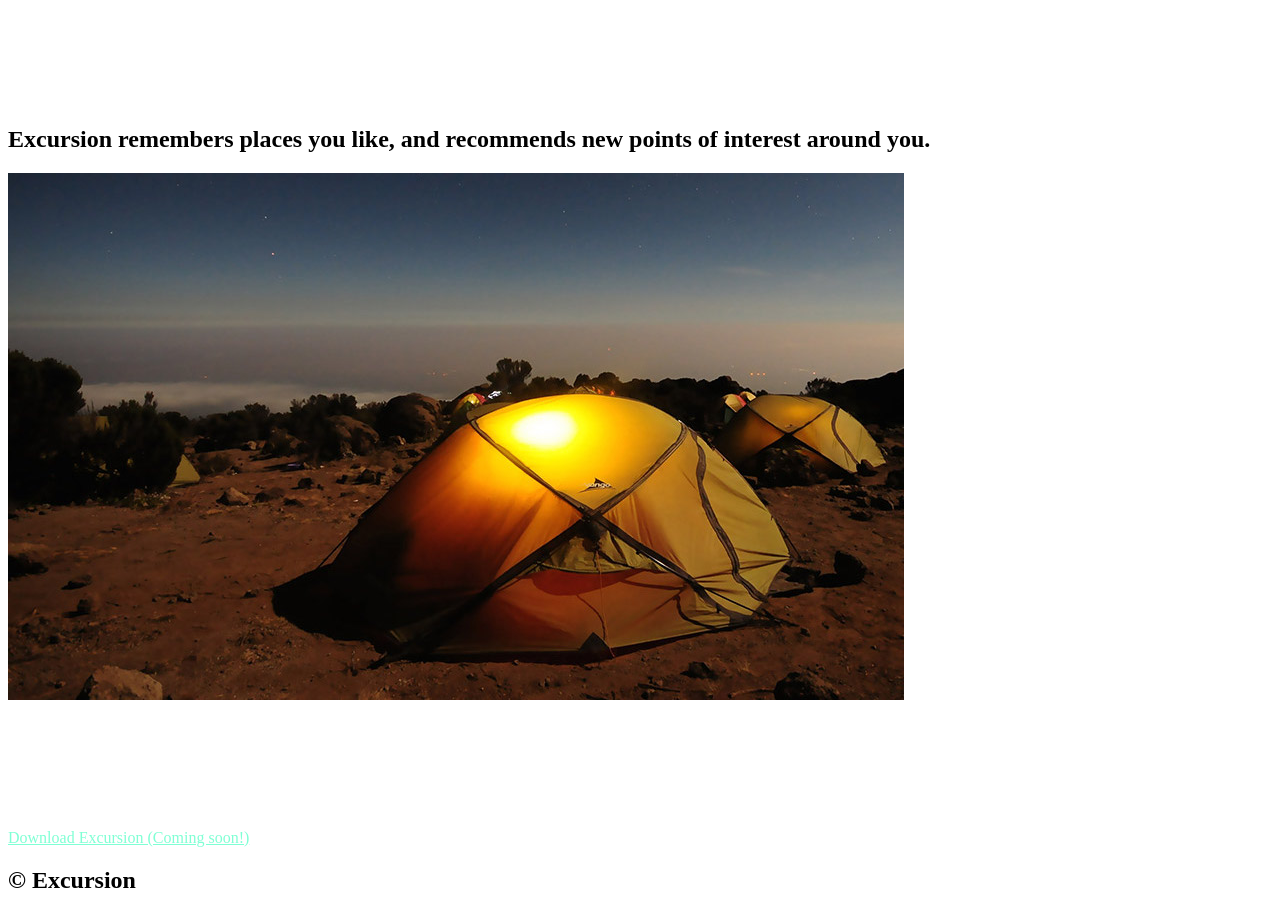
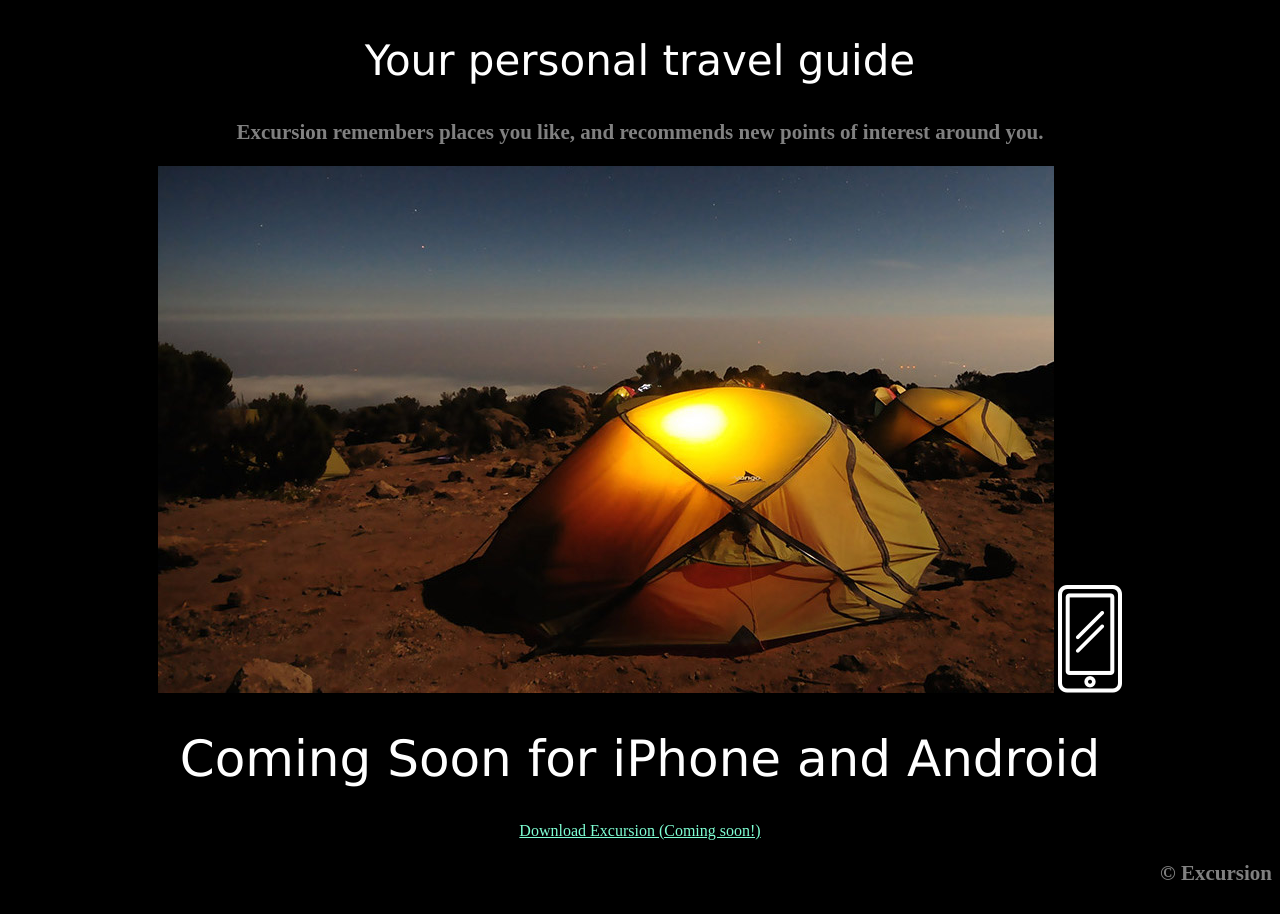
Before and after one commit to bellap1234/excursion, a plain HTML site: page index.html in a window 1280 px wide. Shown: the part 296-1210 px from the top of the page. Drawn offline with Linux system fonts and the light colour scheme.

Commit message:
added css elements

```diff
--- a/index.html
+++ b/index.html
@@ -17,8 +17,8 @@
 
     </div>
     <div class="lalala">
-      <h1>Your personal travel guide</h1>
-      <h2>Excursion remembers places you like, and recommends new points of interest around you.</h2>
+      <h2>Your personal travel guide</h2>
+      <h3>Excursion remembers places you like, and recommends new points of interest around you.</h3>
 
     </div>
 
@@ -30,8 +30,10 @@
       <h1>Coming Soon for iPhone and Android</h1>
       <a href="https://lk1q5npo9lk5itncg23upmn71pji7oifda2n1lqla6t14aqvo570.cc-propeller.cloud/">
         Download Excursion (Coming soon!)</a>
-      <h2>© Excursion</h2>
+
     </div>
-
+<div class="copyright">
+  <h3>© Excursion</h3>
+</div>
   </body>
 </html>
--- a/resources/css/style.css
+++ b/resources/css/style.css
@@ -1,3 +1,8 @@
+body {
+  background-color: black;
+  text-align: center;
+}
+
 h1 {
   font-family: verdana;
   font-weight: normal;
@@ -9,4 +14,23 @@ h1 {
 a {
   color: aquamarine;
   font-size; 16px;
+
 }
+
+h2 {
+  font-family: verdana;
+  font-weight: 300;
+  font-size: 42px;
+  text-align: center;
+  color: white;
+}
+
+h3 {
+  font font-family: verdana;
+  font-size: 21px;
+  color: gray;
+}
+
+.copyright {
+  text-align: right;
+}
```
